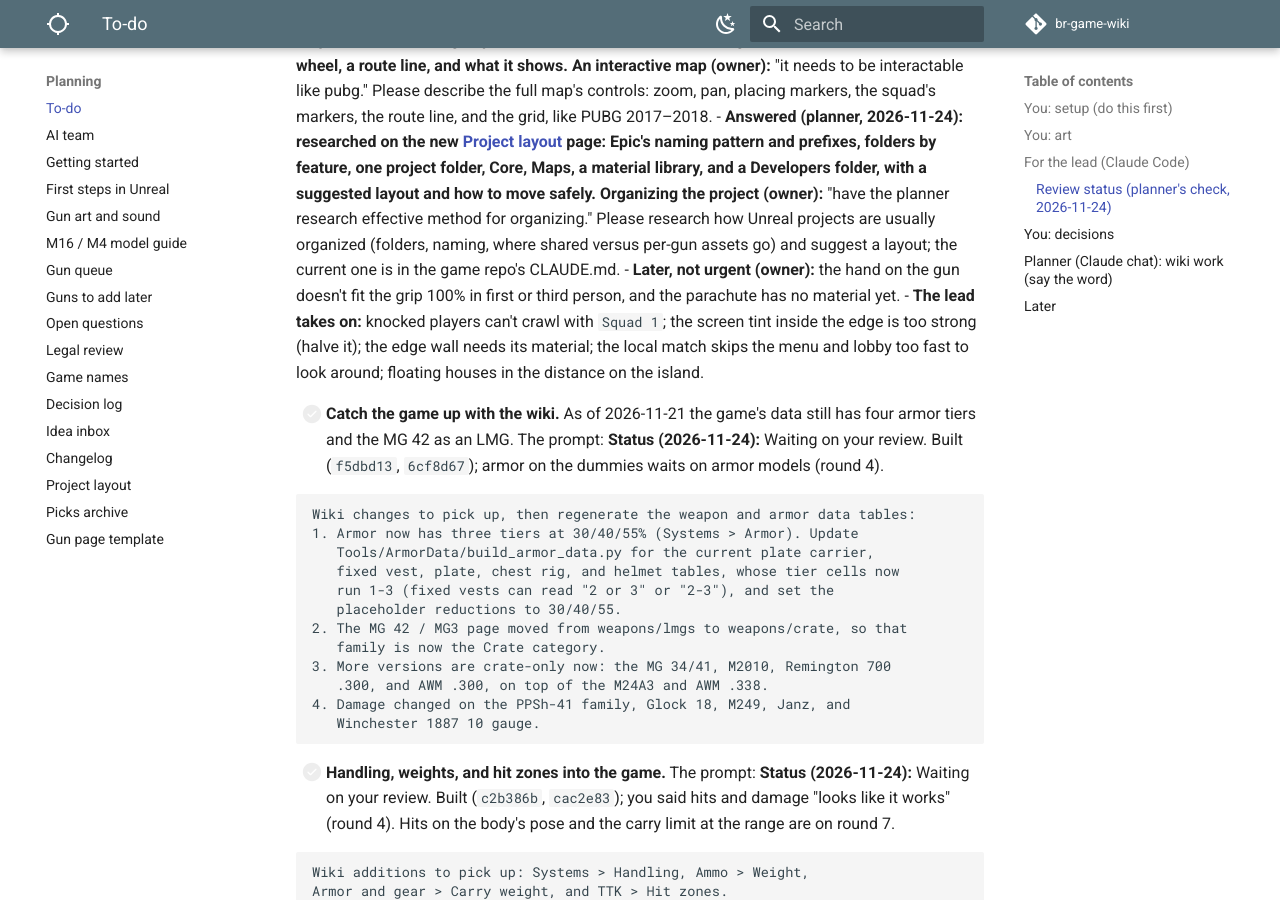
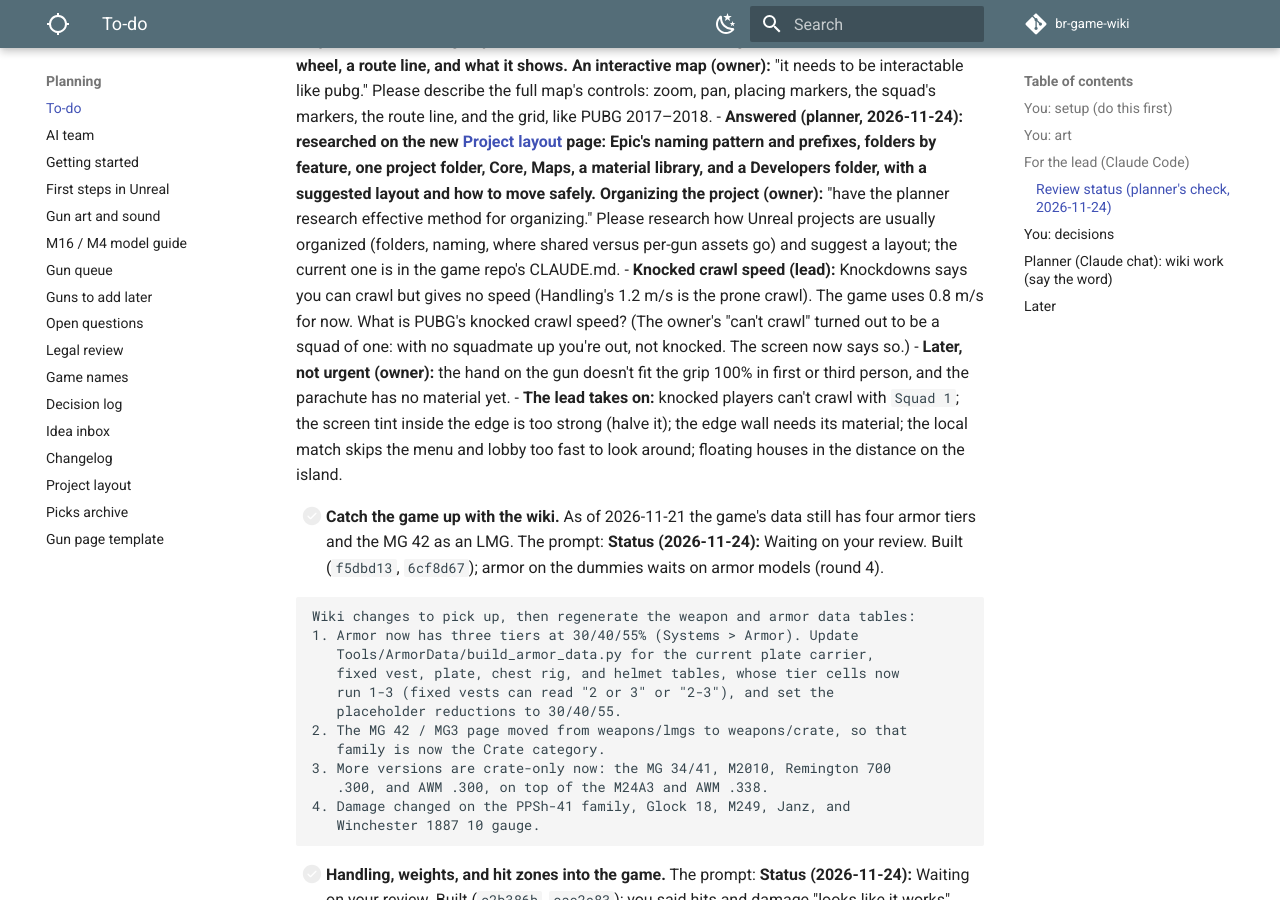
Before and after one commit to DerrickSpartan1/br-game-wiki, an MkDocs documentation site: the page built from docs/planning/to-do.md, in a window 1280 px wide and 900 px high, scrolled down 16284 px. Built offline with MkDocs 1.6.1 and Material for MkDocs 9.7.7, drawn with Linux system fonts in a browser that asks for light colours; comment, search, counter and statistics services are not loaded.

Commit message:
Lead: knocked crawl speed question
Co-Authored-By: Claude Opus 5.5 <noreply@anthropic.com>

```diff
--- a/docs/planning/to-do.md
+++ b/docs/planning/to-do.md
@@ -224,6 +224,7 @@ The planner went through every item and report on this page against the game rep
 - **Answered (planner, 2026-11-24): on [Care packages](../systems/match-flow.md#care-packages): a low four-engine turboprop heard from about 1.5 km, an olive crate with a green strobe, one round olive-and-white parachute at about 5 m/s, and 60 s of green smoke on landing.** **Care packages (owner):** "i couldnt tell if a plane felew over, we will need a plane audio. we also need a model for the box and it will need to parachute down and put up smoke for a short period like in pubg." Please describe the plane's sound, the crate's look, its parachute, and the smoke (color, how long), like PUBG's.
 - **Answered (planner, 2026-11-24): on [HUD and inventory](../systems/gameplay.md#hud-and-inventory) under The map: scroll zoom, drag to pan, a lettered and numbered 1 km grid, one marker each, a marker wheel, a route line, and what it shows.** **An interactive map (owner):** "it needs to be interactable like pubg." Please describe the full map's controls: zoom, pan, placing markers, the squad's markers, the route line, and the grid, like PUBG 2017–2018.
 - **Answered (planner, 2026-11-24): researched on the new [Project layout](project-layout.md) page: Epic's naming pattern and prefixes, folders by feature, one project folder, Core, Maps, a material library, and a Developers folder, with a suggested layout and how to move safely.** **Organizing the project (owner):** "have the planner research effective method for organizing." Please research how Unreal projects are usually organized (folders, naming, where shared versus per-gun assets go) and suggest a layout; the current one is in the game repo's CLAUDE.md.
+- **Knocked crawl speed (lead):** Knockdowns says you can crawl but gives no speed (Handling's 1.2 m/s is the prone crawl). The game uses 0.8 m/s for now. What is PUBG's knocked crawl speed? (The owner's "can't crawl" turned out to be a squad of one: with no squadmate up you're out, not knocked. The screen now says so.)
 - **Later, not urgent (owner):** the hand on the gun doesn't fit the grip 100% in first or third person, and the parachute has no material yet.
 - **The lead takes on:** knocked players can't crawl with `Squad 1`; the screen tint inside the edge is too strong (halve it); the edge wall needs its material; the local match skips the menu and lobby too fast to look around; floating houses in the distance on the island.
 
```
